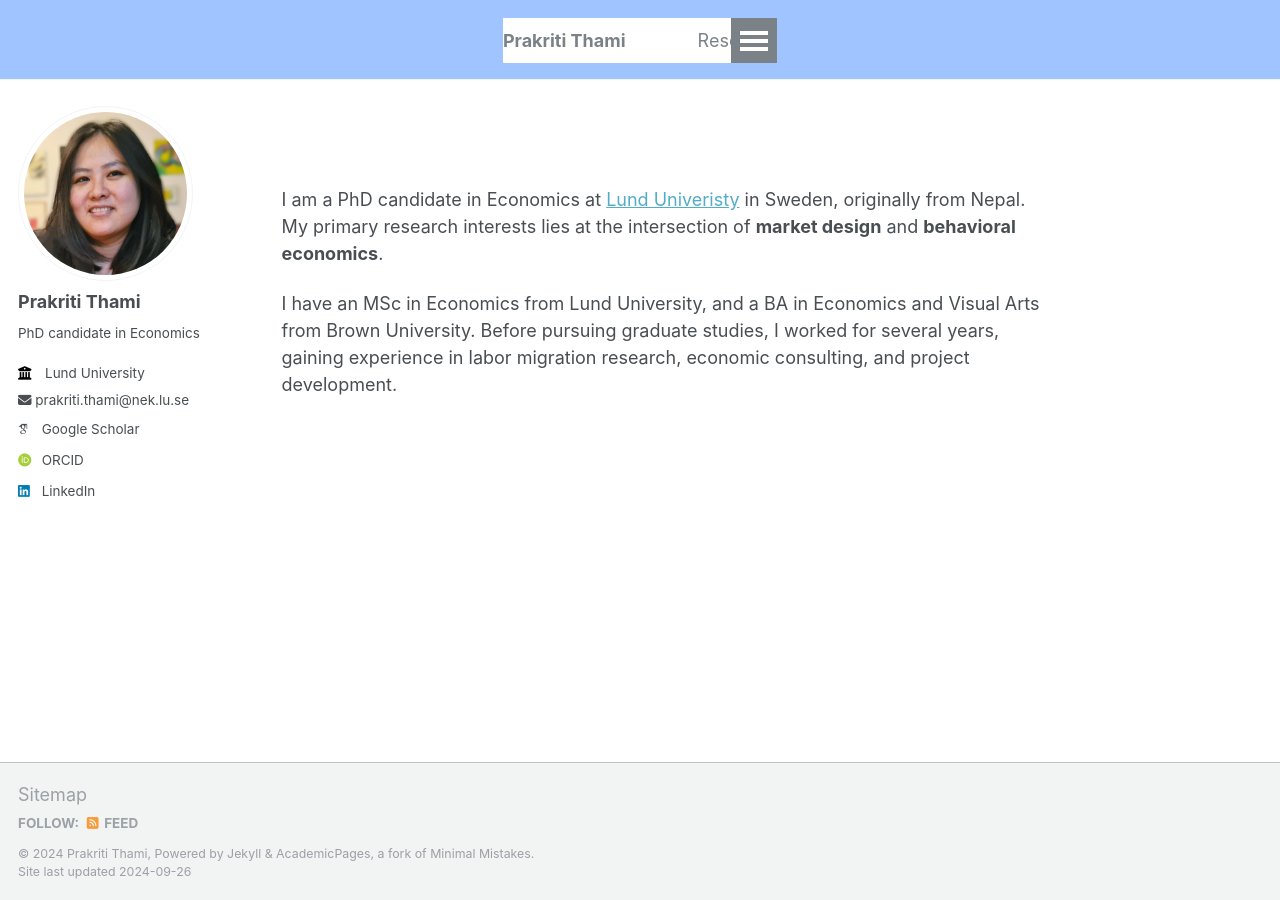
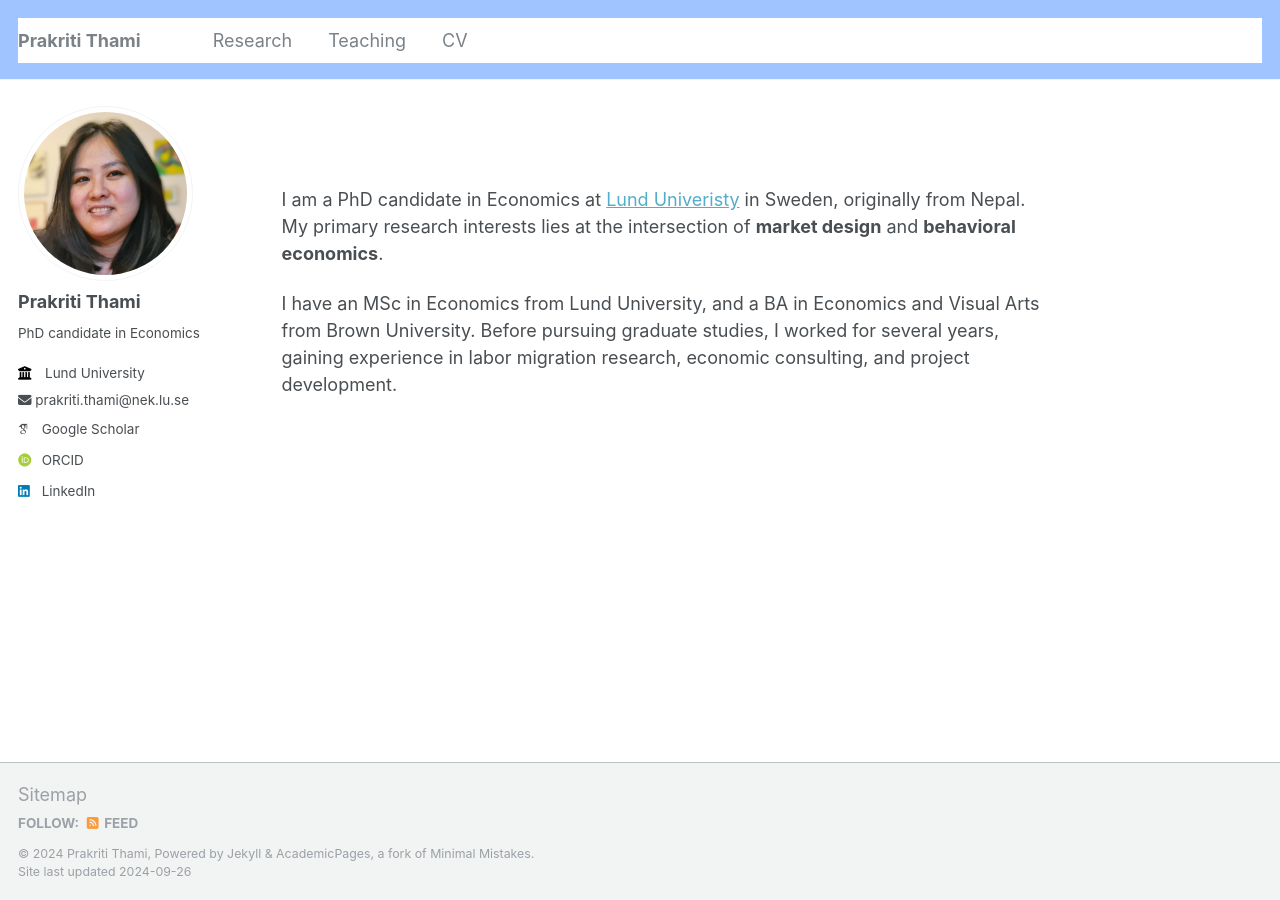
Before and after one commit to prakritithami/prakritithami.github.io, a Jekyll site: the page built from _pages/about.md, in a window 1280 px wide. Built offline with Jekyll 4.4.1, drawn with Linux system fonts in a browser that asks for light colours; some web fonts are replaced.

Commit message:
Update main.scss

```diff
--- a/assets/css/main.scss
+++ b/assets/css/main.scss
@@ -48,7 +48,6 @@ $text-color: #ffffff; // White text color for contrast
 .masthead {
   background-color: $header-bg-color; // Set the background color to muted blue
   height: $header-height; // Set the height of the header
-  display: flex; // Use flexbox for easy alignment of content
   color: $text-color; // Set text color to white for contrast
 }
 
```
